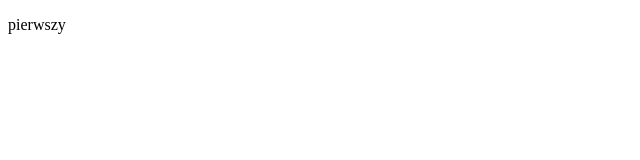
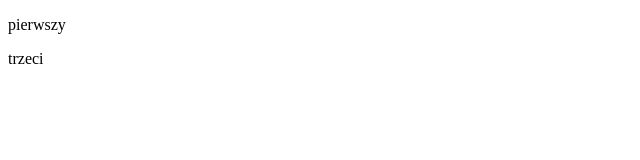
Before and after one commit to Arubil/gitjestgit, a plain HTML site: page index.html in a window 1280 px wide. Shown: the full height of the page, 0-640 px from the left. Drawn offline with Linux system fonts and the light colour scheme.

Commit message:
trzeci paragraf

```diff
--- a/index.html
+++ b/index.html
@@ -6,6 +6,7 @@
 </head>
 <body>
    <p>pierwszy</p>
+   <p>trzeci</p>
 
 
 
```
